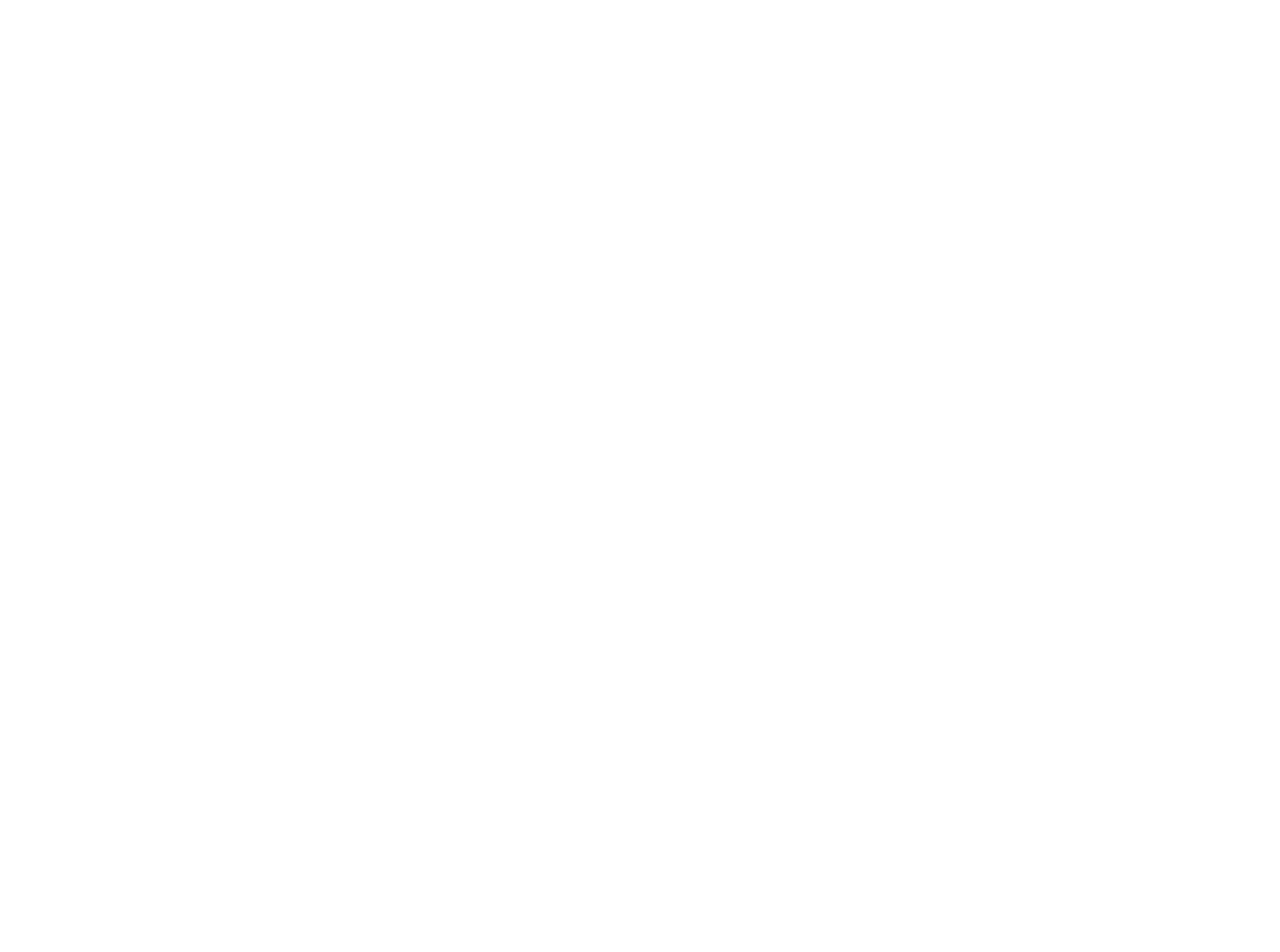
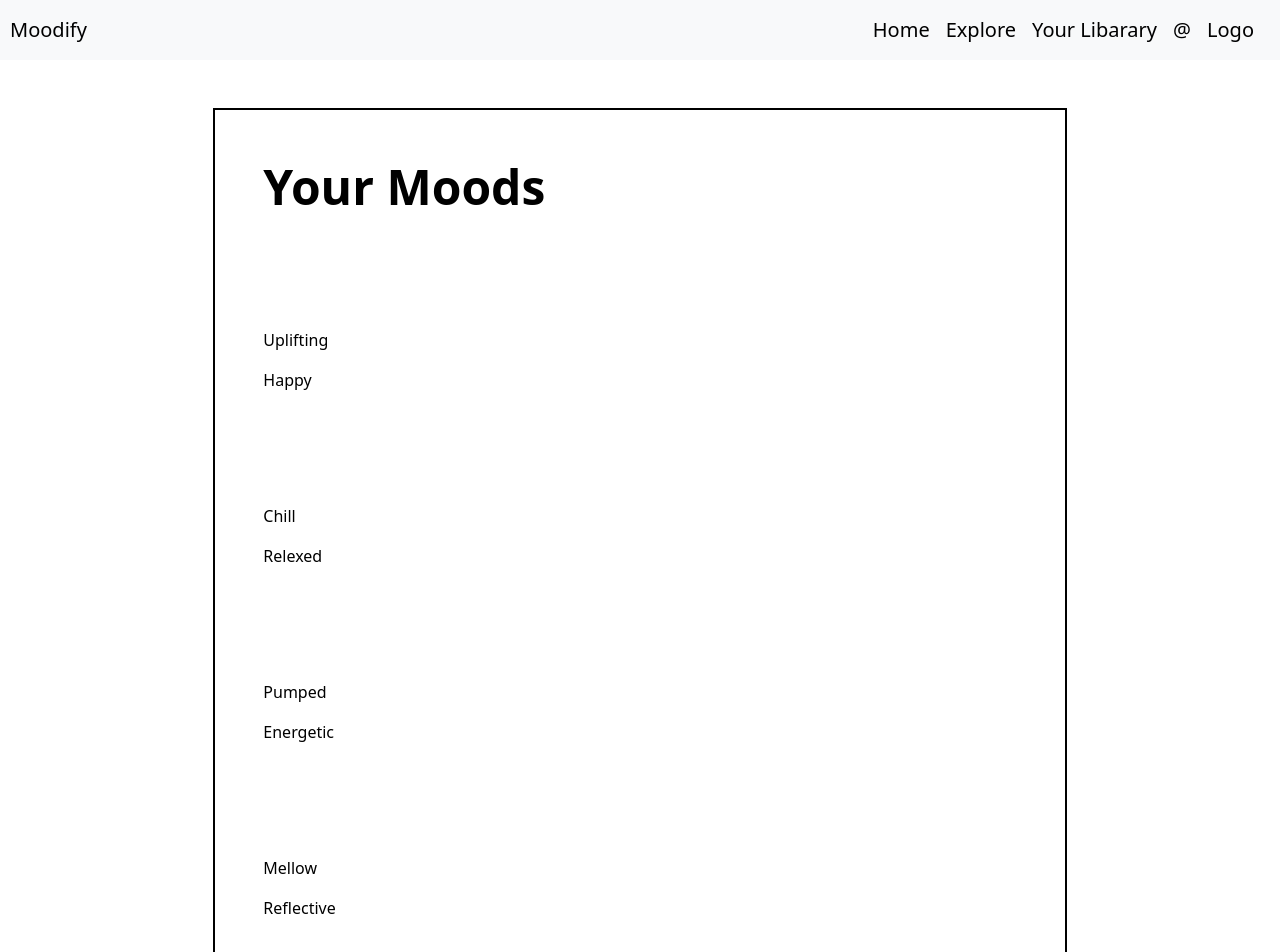
Before and after one commit to aryankumar-dev/Moodify, a React (Vite) app in the folder frontend/: page /explore in a window 1280 px wide. Before the commit this address had no page. Shown: the top 952 px of the page. Before the commit the page ends 800 px from the top, so only its background shows below. Built offline with nearby package versions, Linux system fonts and the light colour scheme.

Commit message:
Added Explore page template

```diff
--- /dev/null
+++ b/frontend/src/components/Explore.css
@@ -0,0 +1,10 @@
+.explore-moods{
+    color: black;
+    border: 2px solid black;
+    text-align: start; /* Or 'left' */
+}
+
+.exploremoods{
+    display: flex;
+    flex-direction: column;
+}
--- a/frontend/src/components/Explore.jsx
+++ b/frontend/src/components/Explore.jsx
@@ -0,0 +1,56 @@
+import Nav from "./Nav.jsx";
+import "./Explore.css"
+function Explore() {
+    return (
+        <div >
+            <Nav />
+            <div className="explore-moods col-8 mx-auto p-5 mt-5">
+                <p className="display-5 fw-bolder">Your Moods</p>
+
+                <div className="exploremoods">
+                    <div className="mood">
+                        <div className="logo"></div>
+                        <div className="mood-texts">
+                            <p>Uplifting</p>
+                            <p>Happy</p>
+                        </div>
+                    </div>
+
+                    <div className="mood">
+                        <div className="logo"></div>
+                        <div className="mood-texts">
+                            <p>Chill</p>
+                            <p>Relexed</p>
+                        </div>
+                    </div>
+
+                    <div className="mood">
+                        <div className="logo"></div>
+                        <div className="mood-texts">
+                            <p>Pumped</p>
+                            <p>Energetic</p>
+                        </div>
+                    </div>
+
+                    <div className="mood">
+                        <div className="logo"></div>
+                        <div className="mood-texts">
+                            <p>Mellow</p>
+                            <p>Reflective</p>
+                        </div>
+                    </div>
+
+                    <div className="mood">
+                        <div className="logo"></div>
+                        <div className="mood-texts">
+                            <p>Fierce</p>
+                            <p>Intense</p>
+                        </div>
+                    </div>
+                </div>
+            </div>
+        </div>
+    )
+}
+
+export default Explore;
--- a/frontend/src/main.jsx
+++ b/frontend/src/main.jsx
@@ -8,6 +8,7 @@ import Login from './components/Login.jsx';
 import Home from './components/Home.jsx';
 import Getme from './components/Getme.jsx';
 import 'bootstrap/dist/css/bootstrap.css';
+import Explore from './components/Explore.jsx';
 
 createRoot(document.getElementById('root')).render(
   <StrictMode>
@@ -18,6 +19,8 @@ createRoot(document.getElementById('root')).render(
         <Route path="/login" element={<Login />} />
         <Route path="/signup" element={<Signup />} />
         <Route path="/getme" element={<Getme />} />
+         <Route path="/explore" element={<Explore />} />
+
 
       </Routes>
     </BrowserRouter>
```
